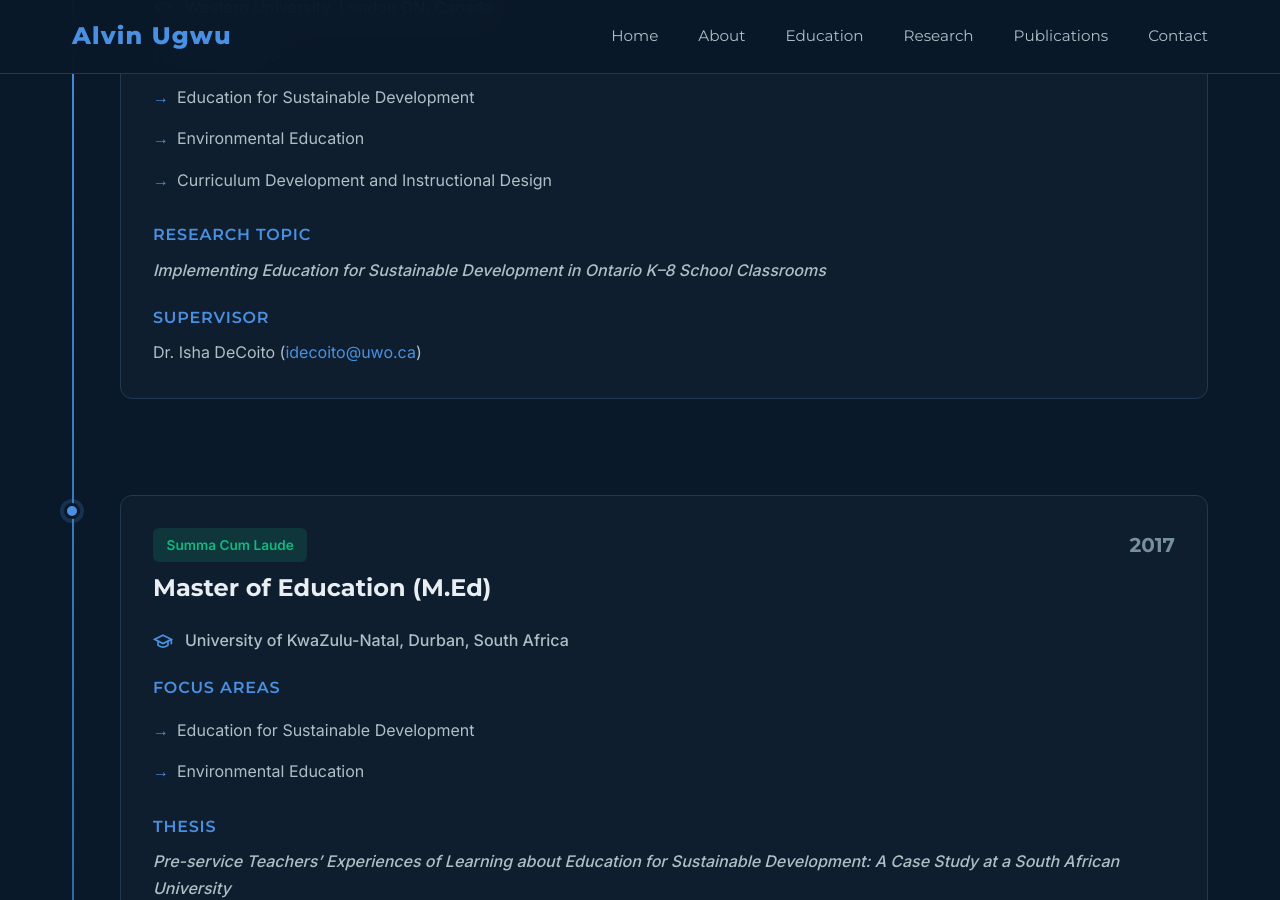
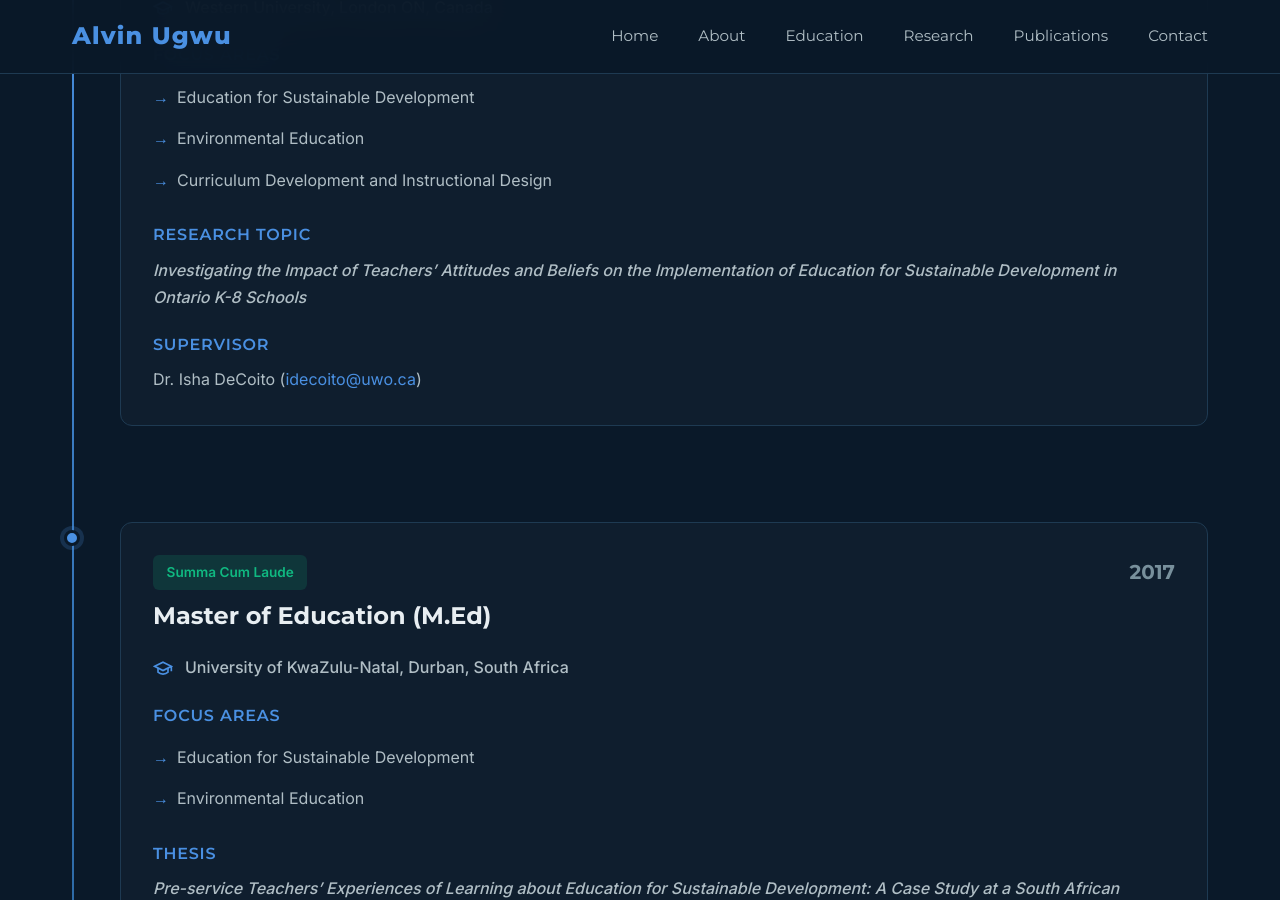
Before and after one commit to Bestyjh/Alvin-ugwu-portfolio, a Jekyll site: the page built from education.md, in a window 1280 px wide and 900 px high, scrolled down 528 px. Built offline with Jekyll 4.4.1, drawn with Linux system fonts in a browser that asks for light colours.

Commit message:
Update education.md

```diff
--- a/education.md
+++ b/education.md
@@ -47,7 +47,7 @@ permalink: /education/
 
                         <div class="detail-section">
                             <h4>Research Topic</h4>
-                            <p class="research-topic">Implementing Education for Sustainable Development in Ontario K–8 School Classrooms</p>
+                            <p class="research-topic">Investigating the Impact of Teachers’ Attitudes and Beliefs on the Implementation of Education for Sustainable Development in Ontario K-8 Schools </p>
                         </div>
 
                         <div class="detail-section">
```
